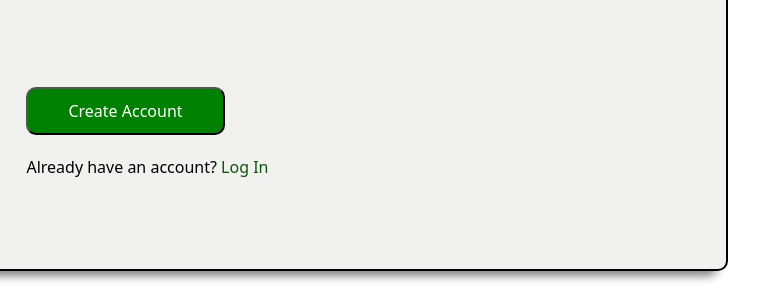
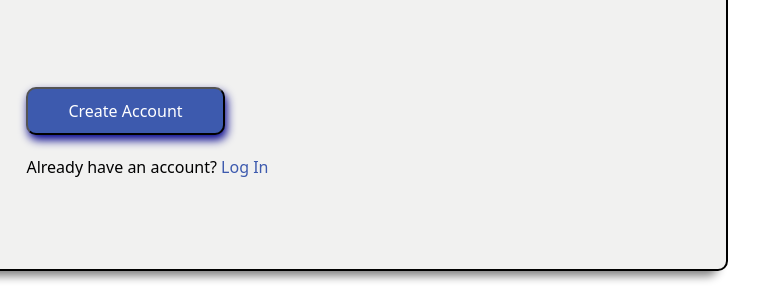
Before and after one commit to Danjor225/odin-sign-up-form, a plain HTML site: page index.html in a window 1280 px wide. Shown: the part 563-864 px from the top of the page, 522-1280 px from the left. Drawn offline with Linux system fonts and the light colour scheme.

Commit message:
Add shadow & change color of submit btn

```diff
--- a/styles.css
+++ b/styles.css
@@ -121,14 +121,15 @@ label{
 
 #submit-container>button{
     padding: 10px 40px;
-    background-color: green;
+    background-color: rgb(61, 90, 174);
     border-radius: 10px;
     color: white;
     margin-bottom: 20px;
+    box-shadow: 2px 5px 10px darkblue ;
 
 }
 
 #submit-container>p>a{
     text-decoration: none;
-    color:rgb(17, 84, 14)
+    color:rgb(61, 90, 174)
 }
```
